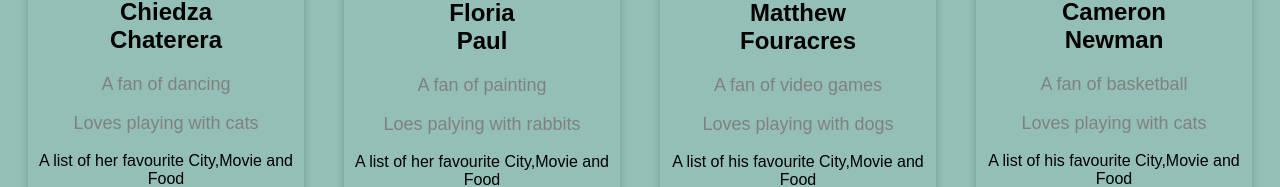
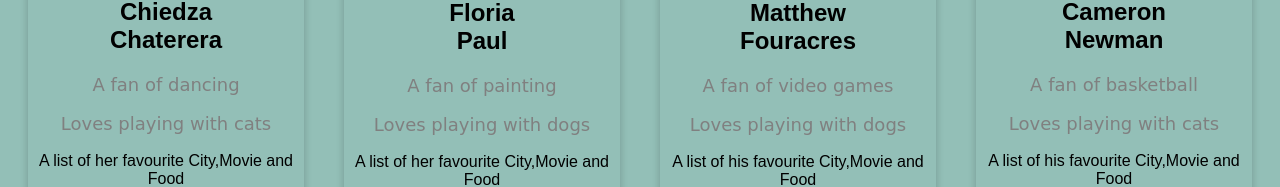
Before and after one commit to ec2254377/Lesson2, a plain HTML site: page mygroup.html in a window 1280 px wide. Shown: the part 428-615 px from the top of the page. Drawn offline with Linux system fonts and the light colour scheme.

```diff
--- a/mygroup.html
+++ b/mygroup.html
@@ -57,7 +57,7 @@
           <h2>Floria </br> Paul</h2>
 
           <p class="title">A fan of painting</p>
-          <p class="title">Loes palying with rabbits</p>
+          <p class="title">Loves playing with dogs</p>
           <p> A list of her favourite City,Movie and Food</p>
           <p><ul>
             <li class="points"> Kolkata</li>
--- a/style.css
+++ b/style.css
@@ -431,6 +431,7 @@
 .title{
   color: grey;
   font-size: 18px;
+  font-family: 'Caveat', cursive;
 }
 
 .friend-button{
```
